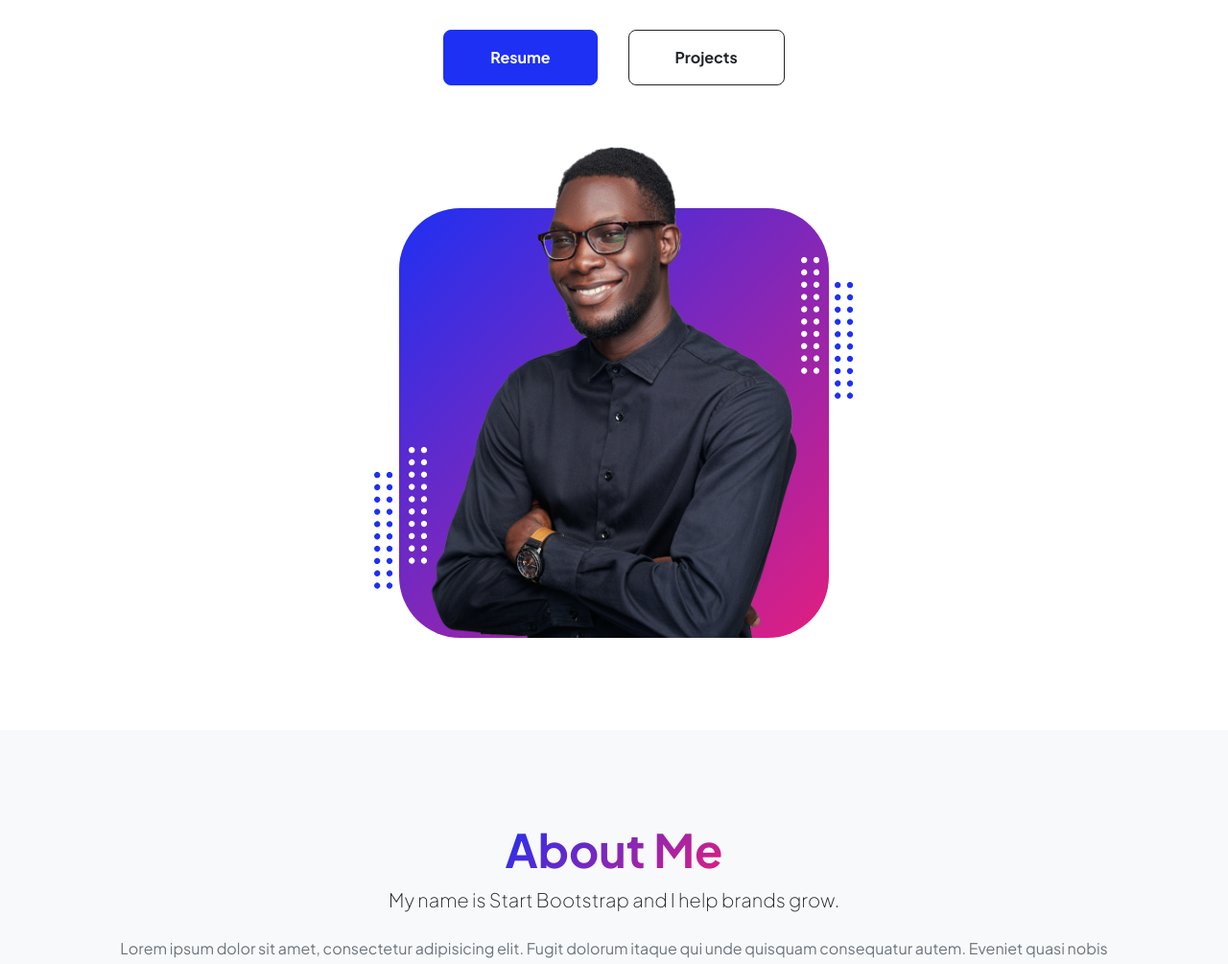
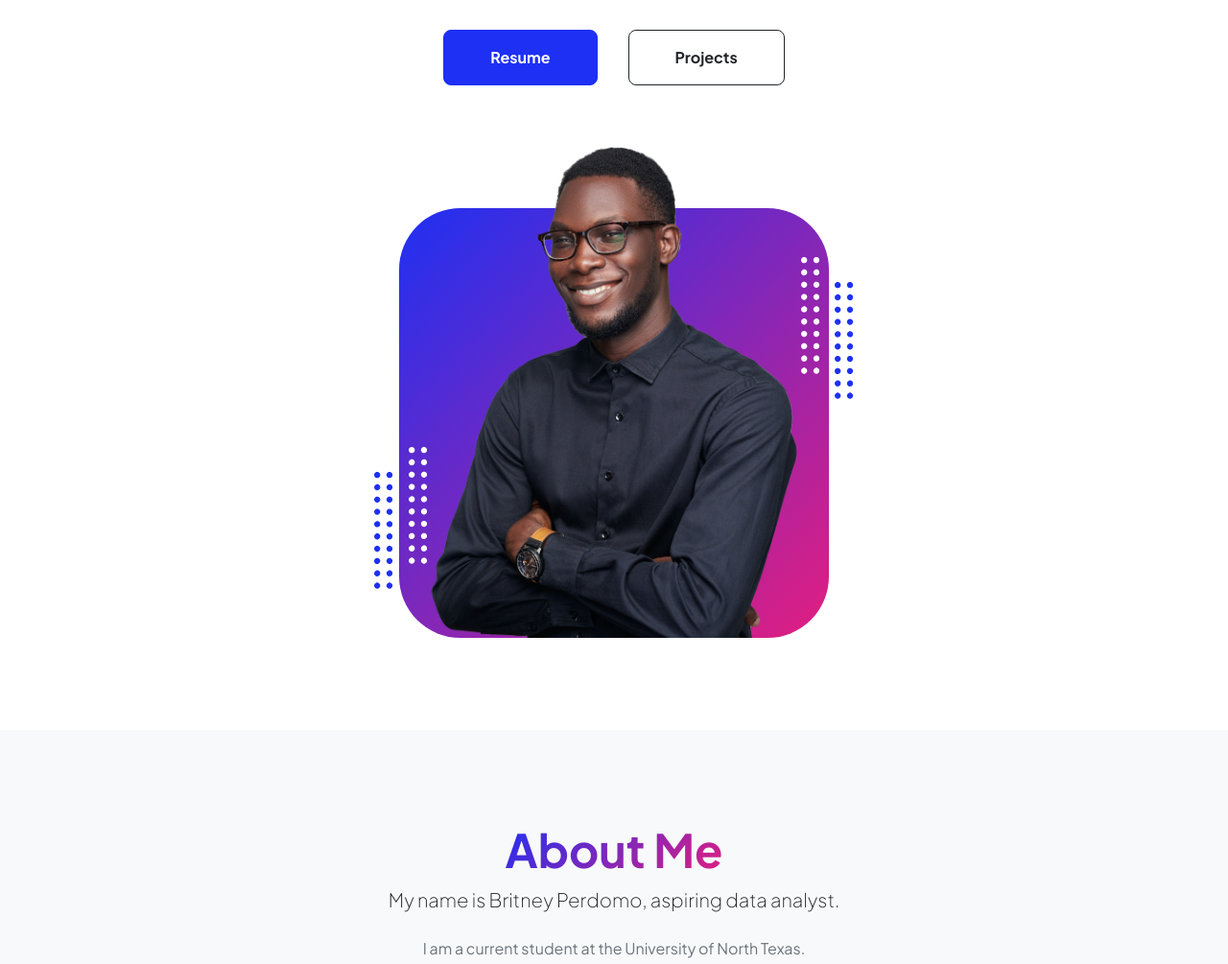
Before and after one commit to sillypenguin77/PersonalPage, a plain HTML site: page index.html in a window 1280 px wide. Shown: the part 304-1309 px from the top of the page at 96% size. Drawn offline with nearby package versions, Linux system fonts and the light colour scheme.

Commit message:
Update about me

```diff
--- a/index.html
+++ b/index.html
@@ -41,7 +41,7 @@
                         <div class="col-xxl-5">
                             <!-- Header text content-->
                             <div class="text-center text-xxl-start">
-                                <div class="badge bg-gradient-primary-to-secondary text-white mb-4"><div class="text-uppercase">Design &middot; Development &middot; Marketing</div></div>
+                                <div class="badge bg-gradient-primary-to-secondary text-white mb-4"><div class="text-uppercase">Design &middot; Development</div></div>
                                 <div class="fs-3 fw-light text-muted">I can help your business to</div>
                                 <h1 class="display-3 fw-bolder mb-5"><span class="text-gradient d-inline">Get online and grow fast</span></h1>
                                 <div class="d-grid gap-3 d-sm-flex justify-content-sm-center justify-content-xxl-start mb-3">
@@ -182,8 +182,8 @@
                         <div class="col-xxl-8">
                             <div class="text-center my-5">
                                 <h2 class="display-5 fw-bolder"><span class="text-gradient d-inline">About Me</span></h2>
-                                <p class="lead fw-light mb-4">My name is Start Bootstrap and I help brands grow.</p>
-                                <p class="text-muted">Lorem ipsum dolor sit amet, consectetur adipisicing elit. Fugit dolorum itaque qui unde quisquam consequatur autem. Eveniet quasi nobis aliquid cumque officiis sed rem iure ipsa! Praesentium ratione atque dolorem?</p>
+                                <p class="lead fw-light mb-4">My name is Britney Perdomo, aspiring data analyst.</p>
+                                <p class="text-muted">I am a current student at the University of North Texas. </p>
                                 <div class="d-flex justify-content-center fs-2 gap-4">
                                     <a class="text-gradient" href="#!"><i class="bi bi-twitter"></i></a>
                                     <a class="text-gradient" href="#!"><i class="bi bi-linkedin"></i></a>
```
